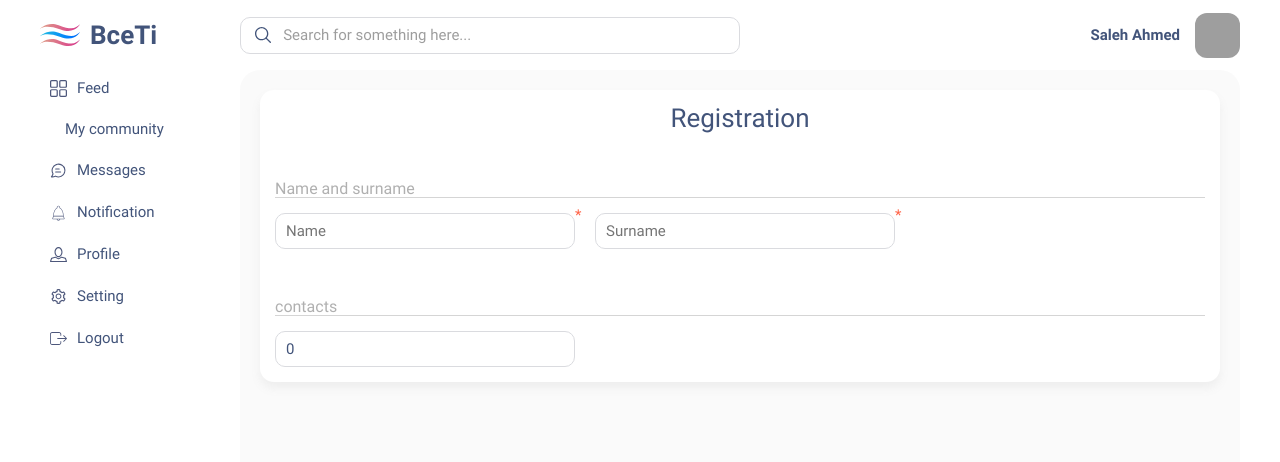
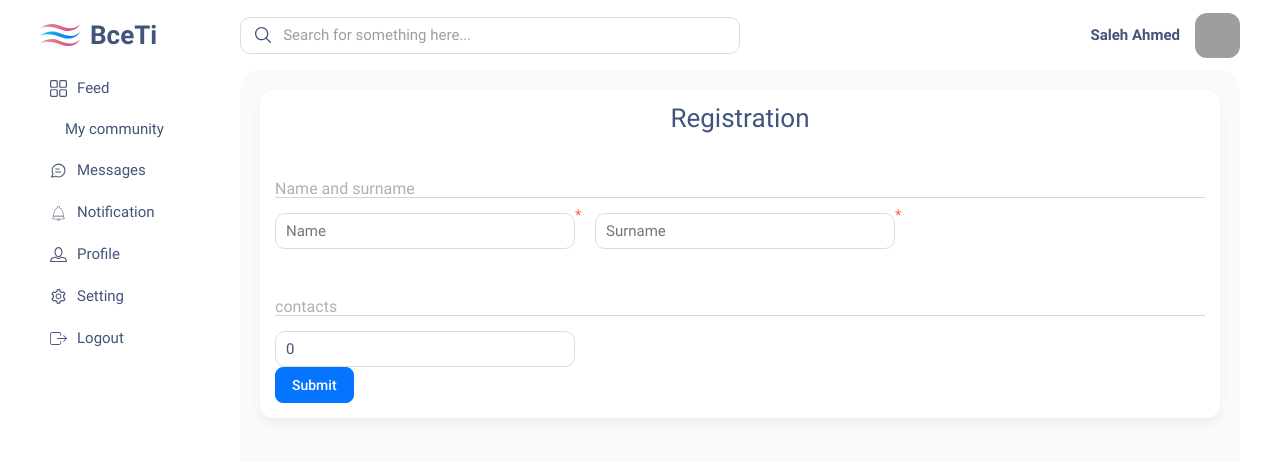
Before and after one commit to B1G1D1L/lsocialNetwork, a React app: page /signup in a window 1280 px wide. Shown: the top 462 px of the page. Built offline with nearby package versions, Linux system fonts and the light colour scheme; grey boxes are pictures that could not be loaded; some icons are missing.

Commit message:
refactoring: last update

```diff
--- a/src/pages/RegistrationPage/RegistrationPage.tsx
+++ b/src/pages/RegistrationPage/RegistrationPage.tsx
@@ -25,14 +25,13 @@ export const RegistrationPage = () => {
 
   return (
     <div className={'container__body'}>
+      <div className={'body__item'}>
+        <h2 className={styles.title}>Registration</h2>
         <Formik
           initialValues={{ name: '', surname: '', phone: 0 }}
           onSubmit={onSubmitForm}
           validate={validate}
         >
-        <div className={'body__item'}>
-          <h2 className={styles.title}>Registration</h2>
-
           <Form className={styles.steps}>
             <div className={styles.step}>
               <h4 className={styles.stepTitle}>Name and surname</h4>
@@ -48,9 +47,11 @@ export const RegistrationPage = () => {
                 <FieldPage name="phone" placeholder="Phone" type="number" />
               </div>
             </div>
+
+            <Button type="submit">Submit</Button>
           </Form>
+        </Formik>
       </div>
-      </Formik>
     </div>
   )
 }
@@ -107,7 +108,9 @@ const validate = (values: Values) => {
 
   if (
     values.phone &&
-    !/^((8|\+7)[\- ]?)?(\(?\d{3}\)?[\- ]?)?[\d\- ]{7,10}$/i.test(String(values.phone))
+    !/^((8|\+7)[\- ]?)?(\(?\d{3}\)?[\- ]?)?[\d\- ]{7,10}$/i.test(
+      String(values.phone)
+    )
   ) {
     errors.phone = 'Invalid number'
   }
```
Lines whose indentation alone changed are shown as unchanged.
